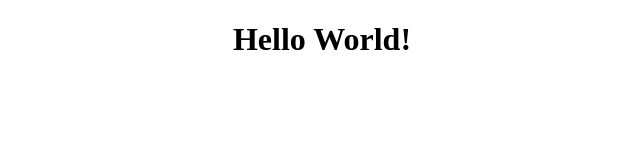
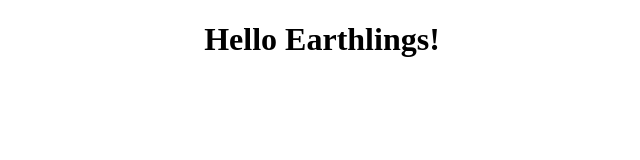
Before and after one commit to neo-omie/u-dummy-learning-git, a plain HTML site: page src/index.html in a window 1280 px wide. Shown: the whole page, without its empty margins (318-958 px from the left). Drawn offline with Linux system fonts and the light colour scheme.

Commit message:
new changes

```diff
--- a/src/index.html
+++ b/src/index.html
@@ -8,7 +8,7 @@
 </head>
 <body>
     <div class="main">
-        <h1>Hello World!</h1>
+        <h1>Hello Earthlings!</h1>
     </div>
 </body>
 </html>
```
